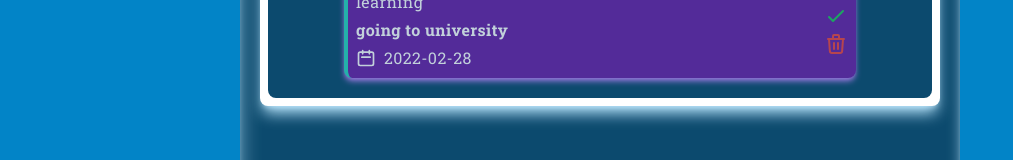
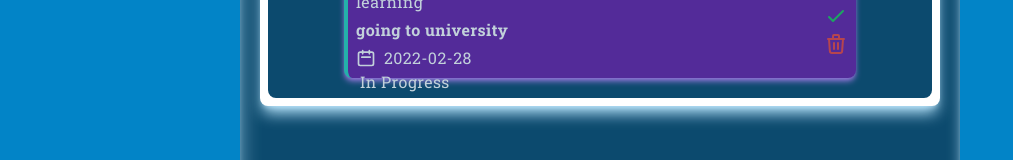
Before and after one commit to SubairMohamed/todo-project, a React (Create React App) app: page / in a window 1280 px wide. Shown: the part 167-327 px from the top of the page, without its empty margins (0-1013 px from the left). Built offline with nearby package versions, Linux system fonts and the light colour scheme.

Commit message:
looking-props

```diff
--- a/src/App.js
+++ b/src/App.js
@@ -17,7 +17,7 @@ const App = () => {
     },
   ];
 
-console.log("App",tasks)
+// console.log("App",tasks)
 
 
  return (
--- a/src/components/Main/Content/Content.jsx
+++ b/src/components/Main/Content/Content.jsx
@@ -2,13 +2,13 @@ import Tasks from './Tasks/Tasks';
 
 const Content = (props) => {
 
-    console.log("content", props)
+    // console.log("content", props)
 
     return (
         // Main
 
         <main className="bg-white mx-5 my-6 card-white">
-            <Tasks data={props.tasks} />
+            <Tasks tasks={props.tasks} />
 
         </main>
     );
--- a/src/components/Main/Content/Tasks/Task.jsx
+++ b/src/components/Main/Content/Tasks/Task.jsx
@@ -2,12 +2,12 @@ import { CalendarIcon, CheckIcon, TrashIcon } from '@heroicons/react/outline';
 
 const Task = (props) => {
 
-    console.log("task", props);
+    // console.log("task", props);
 
     return (
         // Task
         <div id="task" className="card-task border-l-4 border-teal-400 flex items-center justify-between max-w-lg w-full opacity-75">
-            <div id="left-side">
+            <div id="left-side" className='relative'>
                 <div id="category">
                     <h5 className="tracking-wide">{props.category}</h5>
                 </div>
@@ -16,6 +16,9 @@ const Task = (props) => {
                     <div className="flex items-center gap-2">
                         <CalendarIcon className="h-5 w-5" />
                         <span className="tracking-wide">{props.date}</span>
+                    </div>
+                    <div className='mx-1 absolute'>
+                        <span className='capitalize font-RobotoSlab tracking-wide mt-1'>in progress</span>
                     </div>
                 </div>
             </div>
--- a/src/components/Main/Content/Tasks/Tasks.jsx
+++ b/src/components/Main/Content/Tasks/Tasks.jsx
@@ -2,7 +2,7 @@ import Task from './Task'
 
 const Tasks = (props) => {
 
-    console.log("Tasks", props)
+    // console.log("Tasks", props)
 
     return (
         //    Tasks
@@ -10,9 +10,9 @@ const Tasks = (props) => {
             <h1 className="text-white text-2xl font-bold capitalize border-b pb-1 tracking-wider w-full max-w-lg">lists</h1>
 
             <div id='Lists' className='w-full flex flex-col items-center justify-center'>
-                <Task category={props.data[0].category}
-                    content={props.data[0].content}
-                    date={props.data[0].date} />
+                <Task category={props.tasks[0].category}
+                    content={props.tasks[0].content}
+                    date={props.tasks[0].date} />
             </div>
 
         </div >
--- a/src/components/Main/Main.jsx
+++ b/src/components/Main/Main.jsx
@@ -3,7 +3,7 @@ import Content from './Content/Content';
 import Tasks from './Content/Tasks/Tasks';
 
 const Main = (props) => {
-    console.log("Main", props)
+    // console.log("Main", props)
 
 
     return (
```
